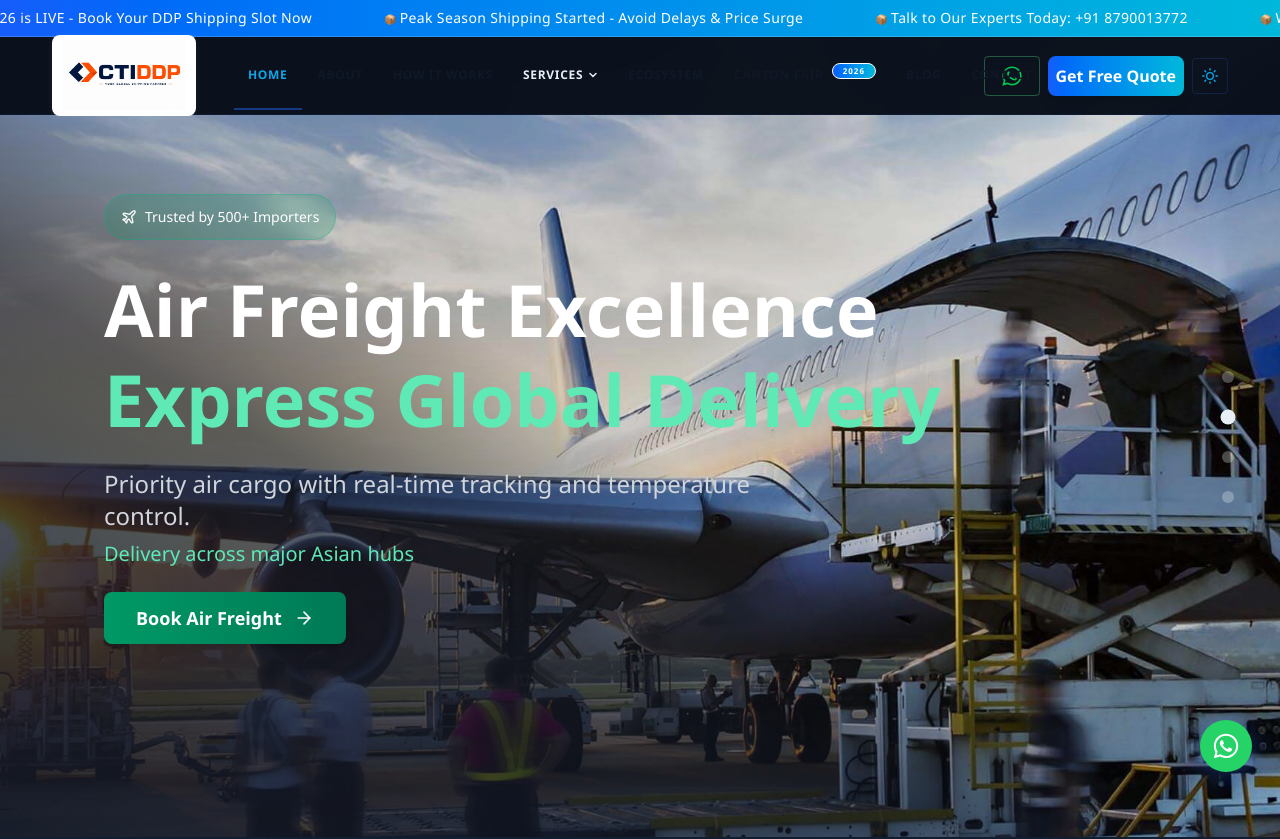
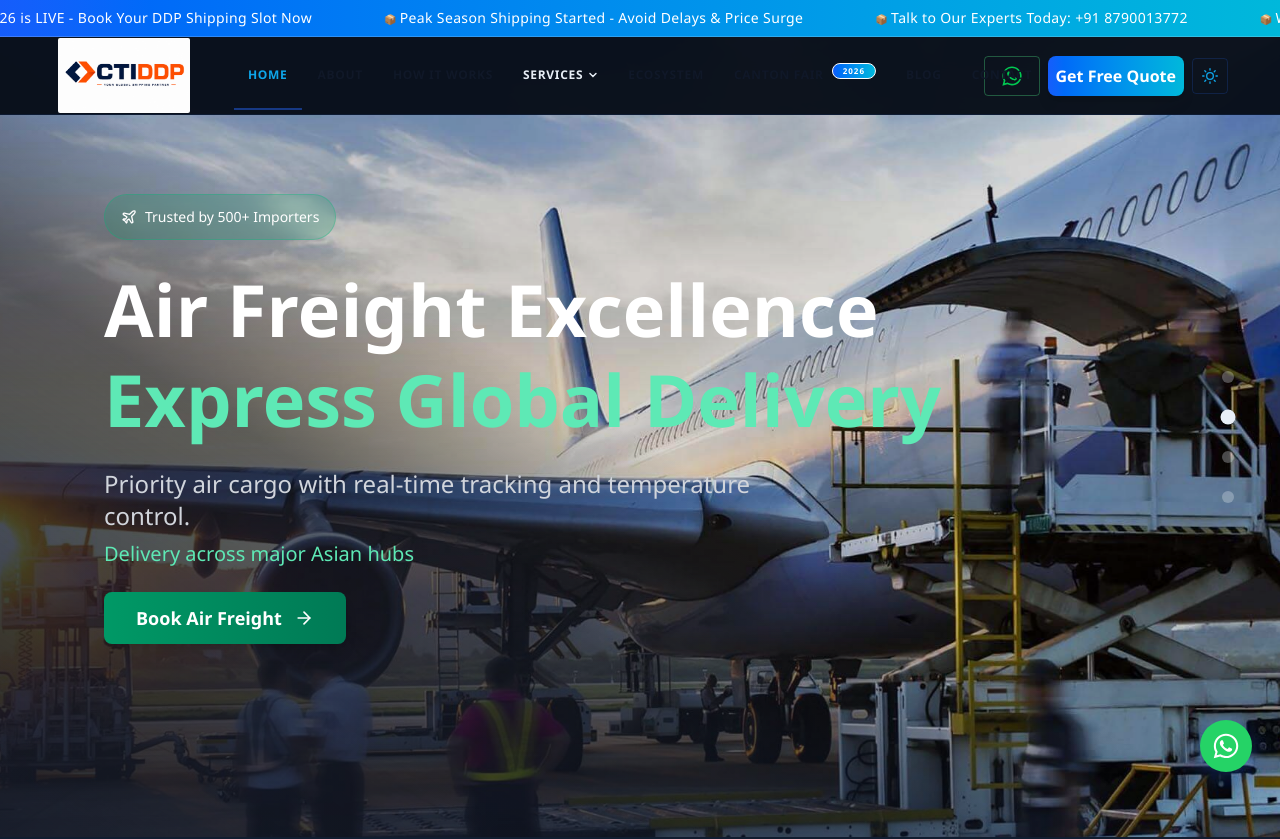
Before and after one commit to ctiddp-it/ctiddp-new-web, a Next.js app: page / in a window 1280 px wide. Shown: the top 839 px of the page. Built offline with nearby package versions, Linux system fonts and the light colour scheme.

Commit message:
Fix: Replaced custom CSS with Tailwind utilities of logo

```diff
--- a/src/app/globals.css
+++ b/src/app/globals.css
@@ -321,15 +321,3 @@
   border: none;
   outline: none;
 }
-
-.logo-theme-bg {
-  background: transparent;
-  border-radius: 8px;
-  padding: 6px 10px;
-  transition: background-color 0.2s ease, box-shadow 0.2s ease;
-}
-
-.dark .logo-theme-bg {
-  background: #ffffff;
-  box-shadow: 0 1px 8px rgba(255, 255, 255, 0.06);
-}
--- a/src/components/layout/Footer.jsx
+++ b/src/components/layout/Footer.jsx
@@ -105,7 +105,7 @@ export default function Footer() {
                   width={160}
                   height={50}
                   priority
-                  className="h-auto w-36 sm:w-40 bg-[#fff] rounded-md mb-1"
+                  className="h-auto w-36 sm:w-40 bg-white rounded-lg p-1.5 mb-1"
                 />
               </Link>
             </div>
@@ -287,7 +287,7 @@ export default function Footer() {
               width={160}
               height={50}
               priority
-              className="block mx-auto h-auto w-36 sm:w-40 bg-[#fff] rounded-md"
+              className="block mx-auto h-auto w-36 sm:w-40 bg-white rounded-lg p-1.5"
             />
             <p className="text-sm text-gray-300 leading-relaxed mt-3 max-w-[300px] mx-auto">
               Professional China to India Door-to-Door (DDP) shipping solutions. Complete customs clearance and transparency.
--- a/src/components/layout/MegaNav.jsx
+++ b/src/components/layout/MegaNav.jsx
@@ -158,7 +158,7 @@ export default function MegaNav() {
             width={160}
             height={50}
             priority
-            className="h-auto w-32 sm:w-36 logo-theme-bg"
+            className="h-auto w-32 sm:w-36 rounded-lg p-1.5 dark:bg-white"
           />
         </Link>
 
```
